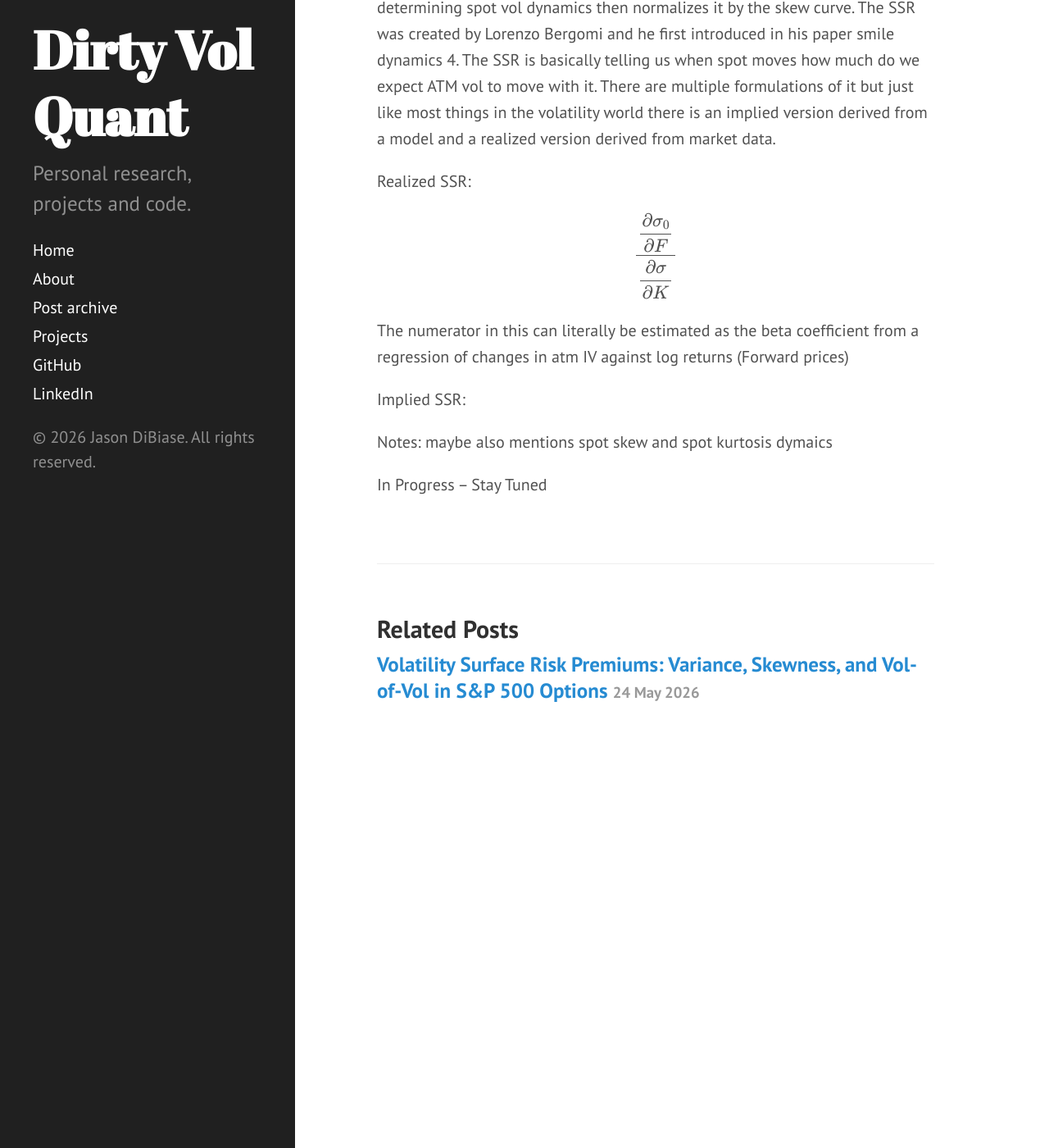
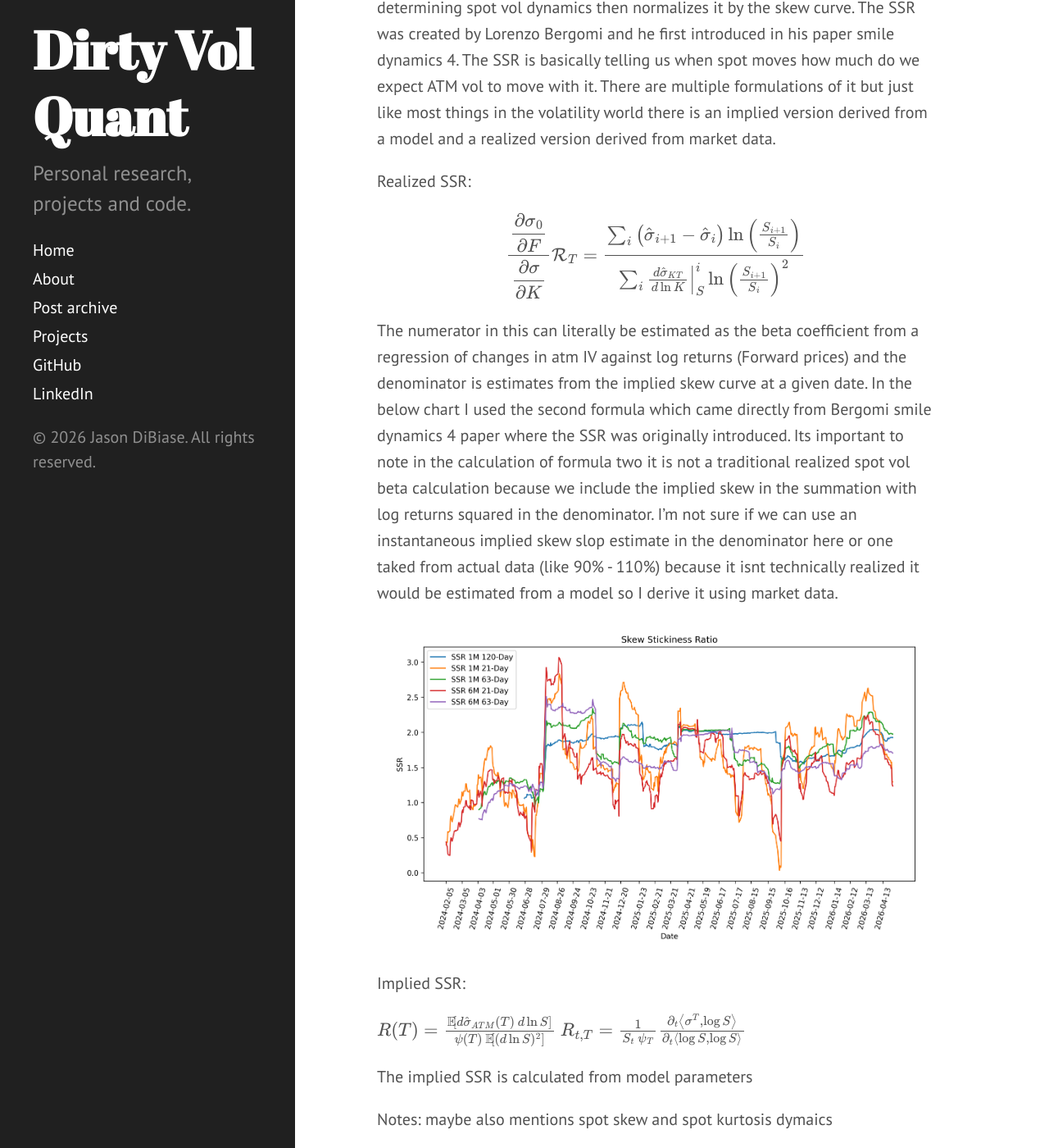
Before and after one commit to dibiasej/dibiasej.github.io, a Jekyll site: the page built from _posts/2026-06-07-Fixed-Strike-Floating-Strike-Spot-Vol-Dynamics-And-The-Skew-Stickiness-Ratio-Part-1.md, in a window 1280 px wide and 1400 px high, scrolled down 9571 px. Shown: the whole window at 82% size. Built offline with Jekyll 4.4.1, drawn with Linux system fonts in a browser that asks for light colours; Markdown is read by kramdown in place of the engine named in the settings.

Commit message:
added vol

```diff
--- a/_posts/2026-06-07-Fixed-Strike-Floating-Strike-Spot-Vol-Dynamics-And-The-Skew-Stickiness-Ratio-Part-1.md
+++ b/_posts/2026-06-07-Fixed-Strike-Floating-Strike-Spot-Vol-Dynamics-And-The-Skew-Stickiness-Ratio-Part-1.md
@@ -117,12 +117,44 @@ Realized SSR:
 $$
 \frac{\dfrac{\partial \sigma_{0}}{\partial F}}
      {\dfrac{\partial \sigma}{\partial K}}
+
+\mathcal{R}_T =
+\frac{
+\sum_i \left(\hat{\sigma}_{i+1} - \hat{\sigma}_i\right)
+\ln\left(\frac{S_{i+1}}{S_i}\right)
+}{
+\sum_i
+\left.
+\frac{d\hat{\sigma}_{KT}}{d\ln K}
+\right|^{i}_{S}
+\ln\left(\frac{S_{i+1}}{S_i}\right)^2
+}
 $$
 
-The numerator in this can literally be estimated as the beta coefficient from a regression of changes in atm IV against log returns (Forward prices)
+The numerator in this can literally be estimated as the beta coefficient from a regression of changes in atm IV against log returns (Forward prices) and the denominator is estimates from the implied skew curve at a given date. In the below chart I used the second formula which came directly from Bergomi smile dynamics 4 paper where the SSR was originally introduced. Its important to note in the calculation of formula two it is not a traditional realized spot vol beta calculation because we include the implied skew in the summation with log returns squared in the denominator. I'm not sure if we can use an instantaneous implied skew slop estimate in the denominator here or one taked from actual data (like 90% - 110%) because it isnt technically realized it would be estimated from a model so I derive it using market data.
+
+![Realized Skew Stickiness Ratio](/assets/images/SPY-SSRS-Post-2026-07-02.png)
 
 Implied SSR:
 
+$$
+R(T)
+=
+\frac{
+\mathbb{E}\!\left[d\hat{\sigma}_{ATM}(T)\, d\ln S\right]
+}{
+\psi(T)\,\mathbb{E}\!\left[(d\ln S)^2\right]
+}
+$$
+$$
+R_{t,T}
+=
+\frac{1}{S_t \,\psi_T}
+\frac{\partial_t \left\langle \sigma^T, \log S \right\rangle}
+{\partial_t \left\langle \log S, \log S \right\rangle}
+$$
+
+The implied SSR is calculated from model parameters
 
 Notes: maybe also mentions spot skew and spot kurtosis dymaics
 
```
Also changed, not shown: assets/images/SPY-SSRS-Post-2026-07-02.png (added).
